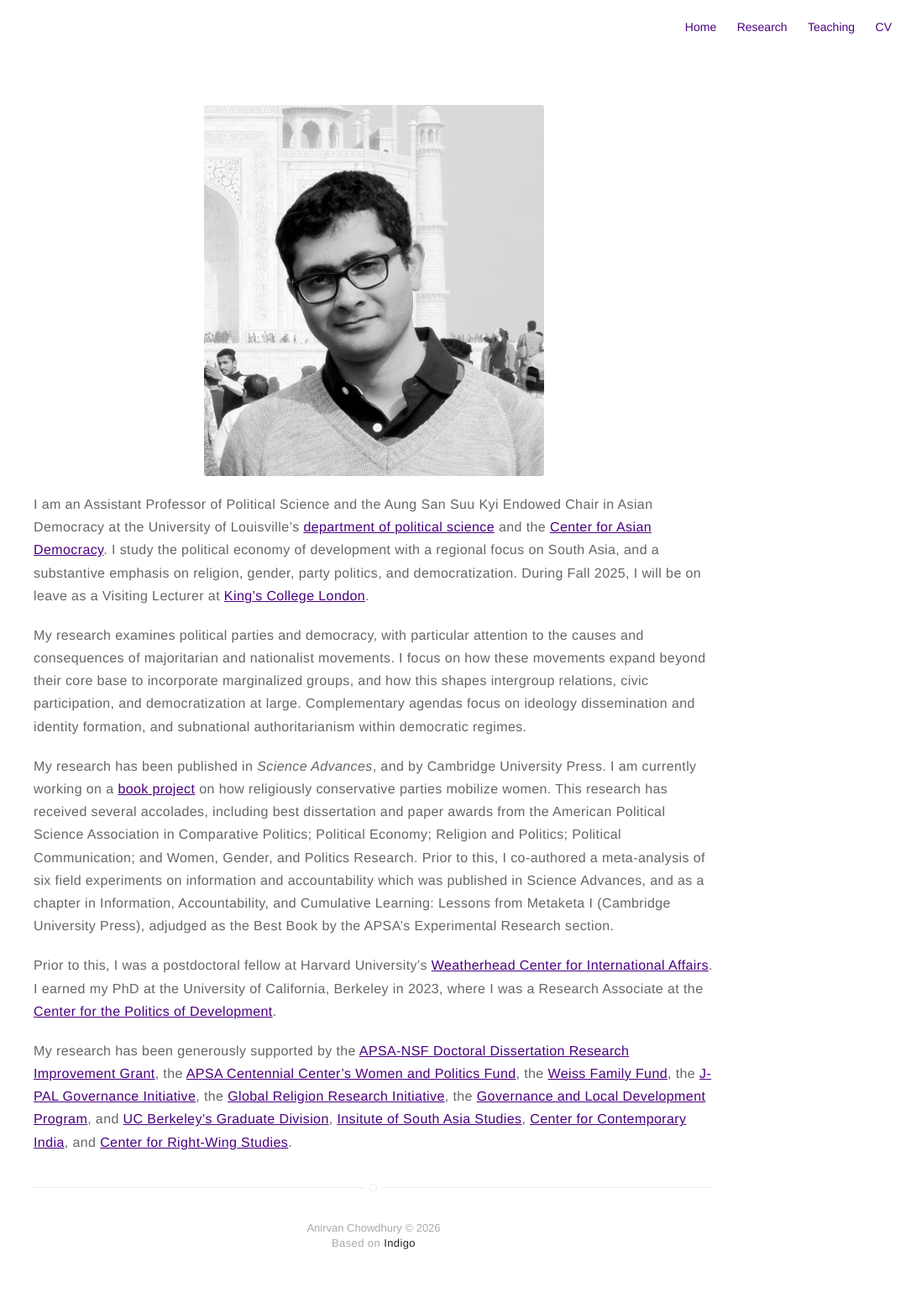
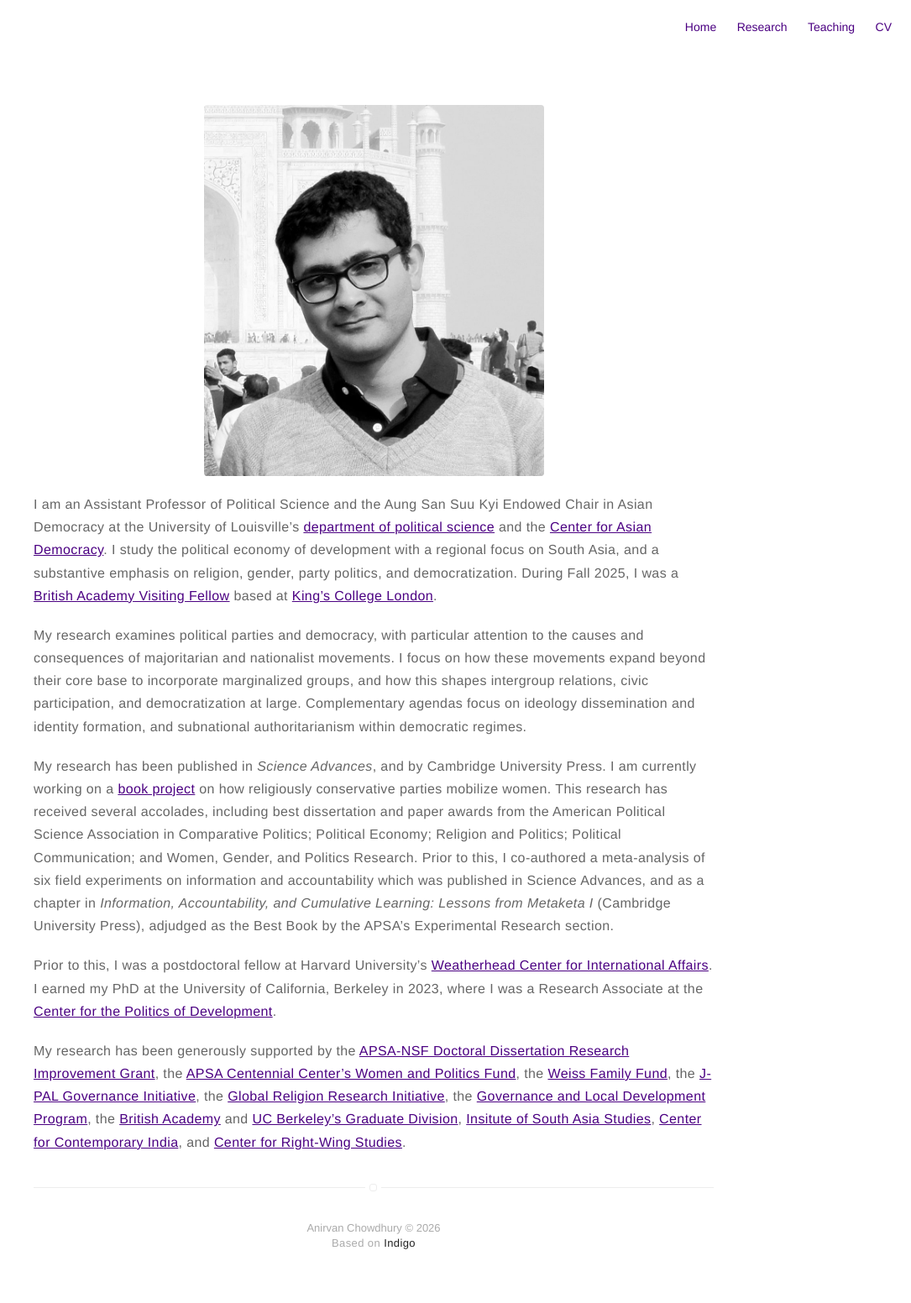
Before and after one commit to anirvanchowdhury/anirvanchowdhury.github.io, a Jekyll site: the page built from about.md, in a window 1280 px wide. Shown: the whole page at 84% size, without its empty margins (195-1280 px from the left). Built offline with Jekyll 4.4.1, drawn with Linux system fonts in a browser that asks for light colours.

Commit message:
Update about.md

```diff
--- a/about.md
+++ b/about.md
@@ -4,15 +4,15 @@ layout: page
 ---
 ![Profile Image]({{ site.url }}/{{ site.picture }})
 
-I am an Assistant Professor of Political Science and the Aung San Suu Kyi Endowed Chair in Asian Democracy at the University of Louisville's [department of political science](https://louisville.edu/politicalscience) and the [Center for Asian Democracy](https://louisville.edu/asiandemocracy). I study the political economy of development with a regional focus on South Asia, and a substantive emphasis on religion, gender, party politics, and democratization. During Fall 2025, I will be on leave as a Visiting Lecturer at [King's College London](https://www.kcl.ac.uk/kii).
+I am an Assistant Professor of Political Science and the Aung San Suu Kyi Endowed Chair in Asian Democracy at the University of Louisville's [department of political science](https://louisville.edu/politicalscience) and the [Center for Asian Democracy](https://louisville.edu/asiandemocracy). I study the political economy of development with a regional focus on South Asia, and a substantive emphasis on religion, gender, party politics, and democratization. During Fall 2025, I was a [British Academy Visiting Fellow](https://www.thebritishacademy.ac.uk/programmes/visiting-fellowships/) based at [King's College London](https://www.kcl.ac.uk/kii).
 
 My research examines political parties and democracy, with particular attention to the causes and consequences of majoritarian and nationalist movements. I focus on how these movements expand beyond their core base to incorporate marginalized groups, and how this shapes intergroup relations, civic participation, and democratization at large. Complementary agendas focus on ideology dissemination and identity formation, and subnational authoritarianism within democratic regimes.
 
-My research has been published in _Science Advances_, and by Cambridge University Press. I am currently working on a [book project](https://anirvanchowdhury.github.io/book/) on how religiously conservative parties mobilize women. This research has received several accolades, including best dissertation and paper awards from the American Political Science Association in Comparative Politics; Political Economy; Religion and Politics; Political Communication; and Women, Gender, and Politics Research. Prior to this, I co-authored a meta-analysis of six field experiments on information and accountability which was published in Science Advances, and as a chapter in Information, Accountability, and Cumulative Learning: Lessons from Metaketa I (Cambridge University Press), adjudged as the Best Book by the APSA's Experimental Research section.
+My research has been published in _Science Advances_, and by Cambridge University Press. I am currently working on a [book project](https://anirvanchowdhury.github.io/book/) on how religiously conservative parties mobilize women. This research has received several accolades, including best dissertation and paper awards from the American Political Science Association in Comparative Politics; Political Economy; Religion and Politics; Political Communication; and Women, Gender, and Politics Research. Prior to this, I co-authored a meta-analysis of six field experiments on information and accountability which was published in Science Advances, and as a chapter in _Information, Accountability, and Cumulative Learning: Lessons from Metaketa I_ (Cambridge University Press), adjudged as the Best Book by the APSA's Experimental Research section.
 
 Prior to this, I was a postdoctoral fellow at Harvard University's [Weatherhead Center for International Affairs](https://wcfia.harvard.edu/). I earned my PhD at the University of California, Berkeley in 2023, where I was a Research Associate at the [Center for the Politics of Development](http://cpd.berkeley.edu/).
 
-My research has been generously supported by the [APSA-NSF Doctoral Dissertation Research Improvement Grant](https://www.apsanet.org/ddrig), the [APSA Centennial Center's Women and Politics Fund](https://connect.apsanet.org/centennialcenter/research-grants/), the [Weiss Family Fund](https://bfi.uchicago.edu/the-weiss-fund/), the [J-PAL Governance Initiative](https://www.povertyactionlab.org/initiative/governance-initiative), the [Global Religion Research Initiative](https://grri.nd.edu/), the [Governance and Local Development Program](https://gld.gu.se/), and [UC Berkeley's Graduate Division](https://grad.berkeley.edu/), [Insitute of South Asia Studies](https://southasia.berkeley.edu/), [Center for Contemporary India](https://indiacenter.berkeley.edu/), and [Center for Right-Wing Studies](https://crws.berkeley.edu/).
+My research has been generously supported by the [APSA-NSF Doctoral Dissertation Research Improvement Grant](https://www.apsanet.org/ddrig), the [APSA Centennial Center's Women and Politics Fund](https://connect.apsanet.org/centennialcenter/research-grants/), the [Weiss Family Fund](https://bfi.uchicago.edu/the-weiss-fund/), the [J-PAL Governance Initiative](https://www.povertyactionlab.org/initiative/governance-initiative), the [Global Religion Research Initiative](https://grri.nd.edu/), the [Governance and Local Development Program](https://gld.gu.se/), the [British Academy](https://www.thebritishacademy.ac.uk/) and [UC Berkeley's Graduate Division](https://grad.berkeley.edu/), [Insitute of South Asia Studies](https://southasia.berkeley.edu/), [Center for Contemporary India](https://indiacenter.berkeley.edu/), and [Center for Right-Wing Studies](https://crws.berkeley.edu/).
 
 <!---
 ### Research
```
